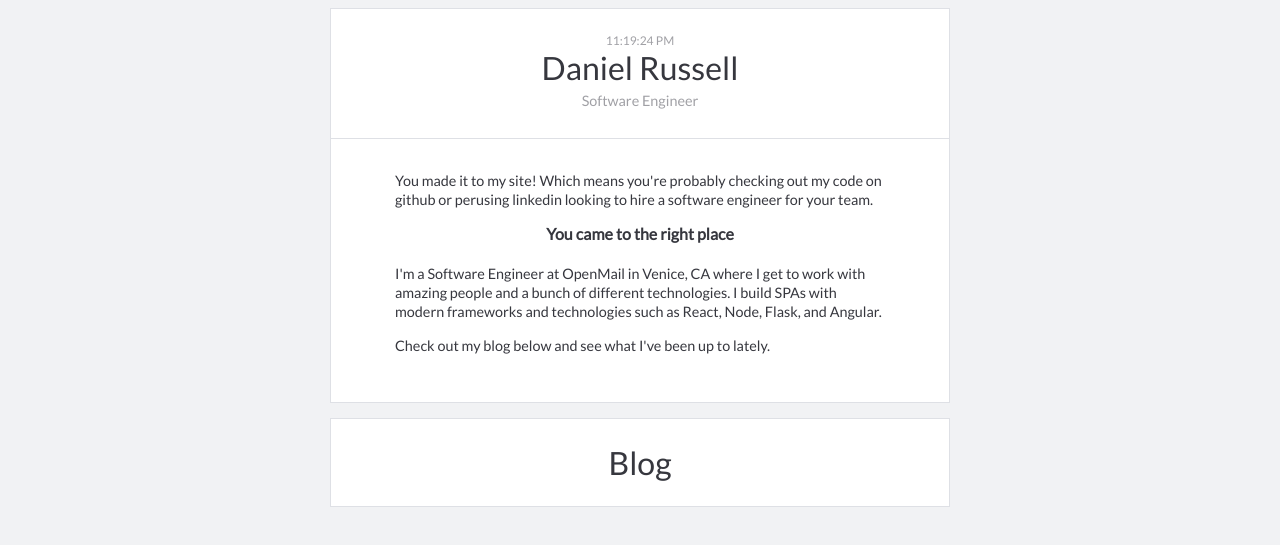
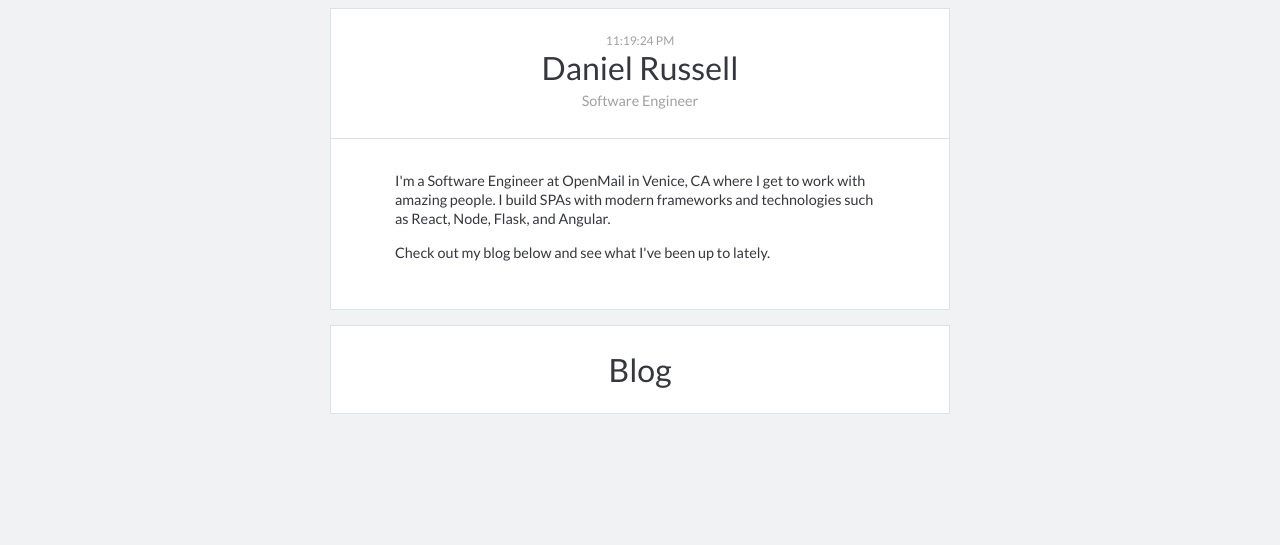
Before and after one commit to danielrussellLA/raspberrypisite, a website: page index.html in a window 1280 px wide. Shown: the part 55-600 px from the top of the page. Drawn offline with nearby package versions, Linux system fonts and the light colour scheme; no server answers.

Commit message:
got rid of some text

```diff
--- a/index.html
+++ b/index.html
@@ -108,9 +108,7 @@
                 <h4 id='liveType'>S</h4>
             </div>
             <div class='section'>
-                <p>You made it to my site! Which means you're probably checking out my code on github or perusing linkedin looking to hire a software engineer for your team.</p>
-                <h4>You came to the right place</h4>
-                <p>I'm a Software Engineer at OpenMail in Venice, CA where I get to work with amazing people and a bunch of different technologies. I build SPAs with modern frameworks and technologies such as React, Node, Flask, and Angular.</p>
+                <p>I'm a Software Engineer at OpenMail in Venice, CA where I get to work with amazing people. I build SPAs with modern frameworks and technologies such as React, Node, Flask, and Angular.</p>
                 <p>Check out my blog below and see what I've been up to lately.</p>
             </div>
             <div class='section-header' style='border-bottom: 1px solid #DEE0E5'>
```
